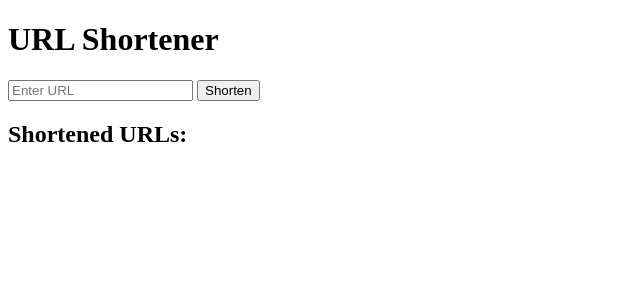
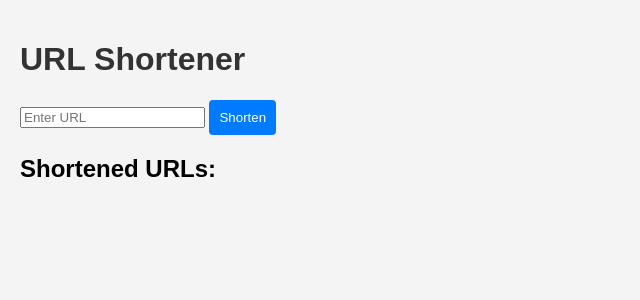
Before and after one commit to Doctorblooms/falsk-url-shortener, a Flask app: page / in a window 1280 px wide. Shown: the top 300 px of the page, without its empty margins (0-640 px from the left). Run offline with Flask 3, Linux system fonts and the light colour scheme.

Commit message:
added-favicon

```diff
--- a/templates/index.html
+++ b/templates/index.html
@@ -4,6 +4,8 @@
     <meta charset="UTF-8">
     <meta name="viewport" content="width=device-width, initial-scale=1.0">
     <title>URL Shortener</title>
+    <link rel="stylesheet" href="/static/style.css">
+    <link rel="shortcut icon" href="/images/VByEMFTv_400x400.jpg" type="image/x-icon">
 </head>
 <body>
     <h1>URL Shortener</h1>
```
Also changed, not shown: images/VByEMFTv_400x400.jpg (added).
